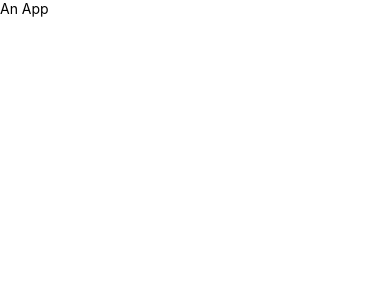
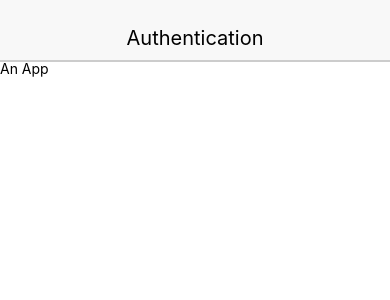
Before and after one commit to manoj1202/Auth-fire, a React Native app: screen / in a window 390 px wide. Shown: the top 300 px of the page. Built offline with nearby package versions, Linux system fonts and the light colour scheme.

Commit message:
adding reusable component from album

```diff
--- a/src/App.js
+++ b/src/App.js
@@ -1,10 +1,12 @@
 import React,{Component} from "react"
 import {View, Text} from "react-native"
+import {Header} from "./components/common"
 
 class App extends Component{
     render(){
         return(
             <View>
+                <Header headerText="Authentication" />
                 <Text>An App</Text>
             </View>
         )
```
